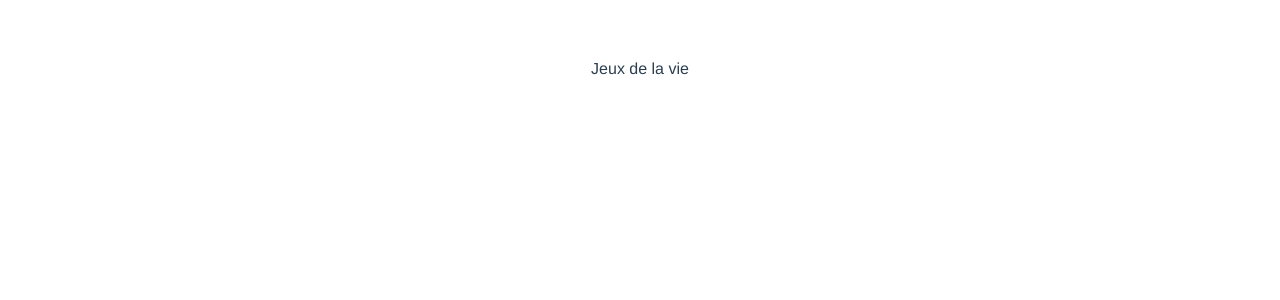
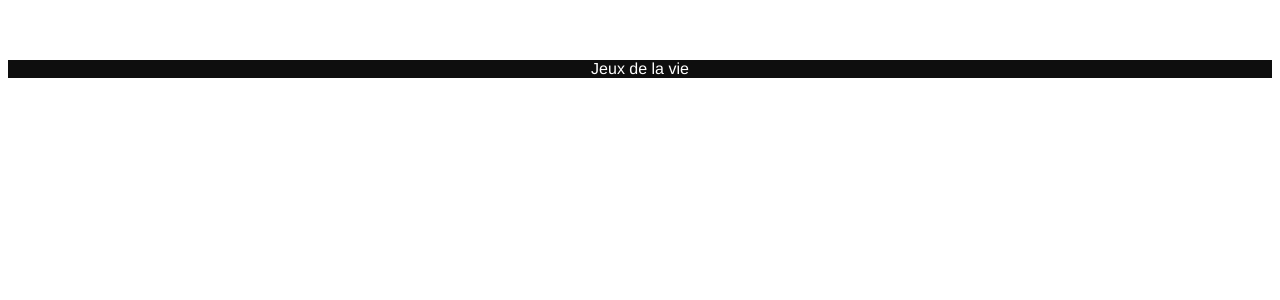
Before and after one commit to leenorshn/vue2-vote, a Vue app: page / in a window 1280 px wide. Shown: the top 300 px of the page. Built offline with nearby package versions, Linux system fonts and the light colour scheme.

Commit message:
creating a new desing

```diff
--- a/src/components/Jeux.vue
+++ b/src/components/Jeux.vue
@@ -15,3 +15,10 @@
         }
     }
 </script>
+<style scoped>
+    .container{
+        background:#0e0e0e;
+        display:grid;
+        color: white;
+    }
+</style>
```
